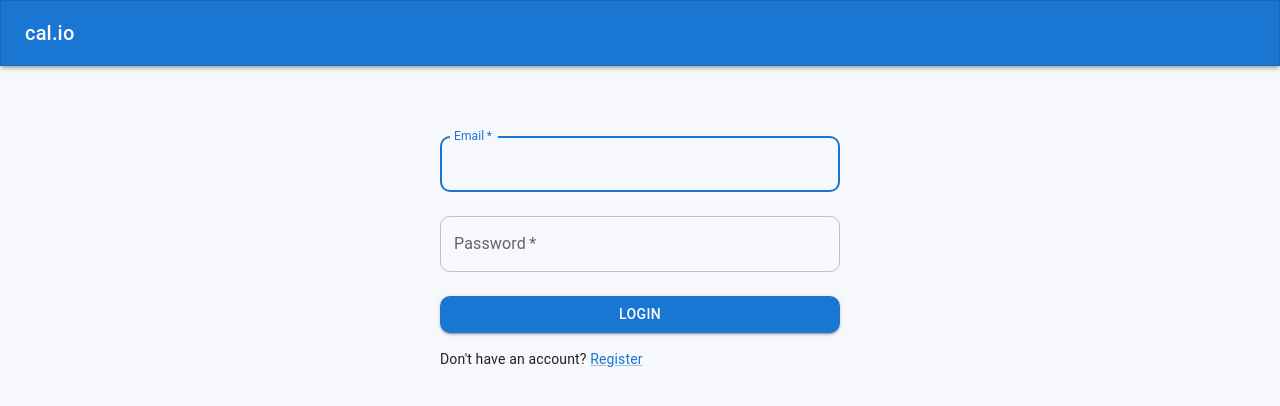
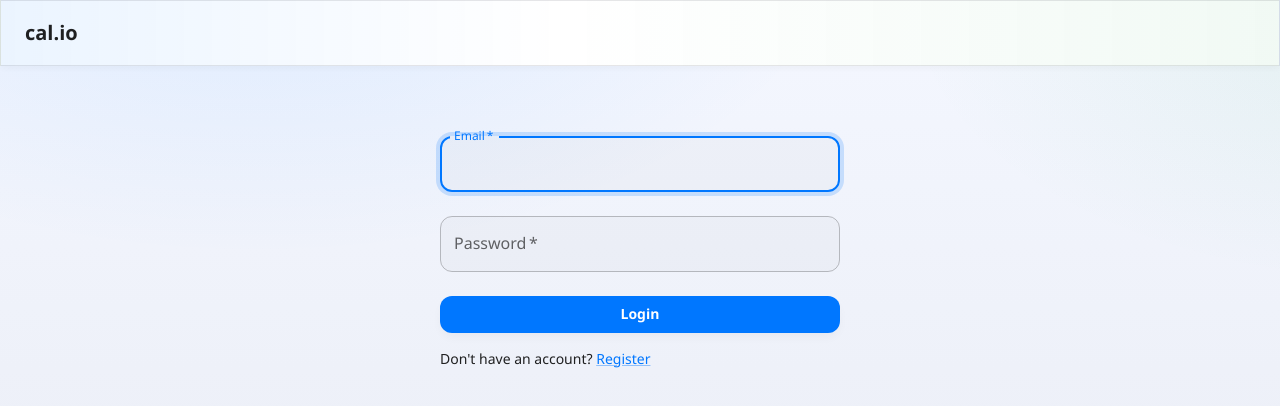
Before and after one commit to MChartier/calibrate-health, a React (Vite) app in the folder frontend/: page /login in a window 1280 px wide. Shown: the top 406 px of the page. Built offline with nearby package versions, Linux system fonts and the light colour scheme; no server answers.

Commit message:
Implementation of athletic data theme

```diff
--- a/frontend/src/components/Layout.tsx
+++ b/frontend/src/components/Layout.tsx
@@ -23,7 +23,7 @@ import ListAltIcon from '@mui/icons-material/ListAlt';
 import ShowChartIcon from '@mui/icons-material/ShowChart';
 import SettingsIcon from '@mui/icons-material/Settings';
 import LogoutIcon from '@mui/icons-material/Logout';
-import { useTheme } from '@mui/material/styles';
+import { alpha, useTheme } from '@mui/material/styles';
 import { useAuth } from '../context/useAuth';
 
 const drawerWidth = 240;
@@ -129,7 +129,7 @@ const Layout: React.FC = () => {
     const navigationValue = getActiveNavigationValue(location.pathname);
 
     return (
-        <Box sx={{ display: 'flex' }}>
+        <Box sx={{ display: 'flex', minHeight: '100vh', width: '100%' }}>
             <AppBar position="fixed" sx={{ zIndex: (t) => t.zIndex.drawer + 1 }}>
                 <Toolbar>
                     <Box sx={{ display: 'flex', alignItems: 'center', gap: 1 }}>
@@ -145,15 +145,16 @@ const Layout: React.FC = () => {
                             <Box
                                 component="span"
                                 sx={{
-                                    border: '1px solid rgba(255, 255, 255, 0.5)',
-                                    borderRadius: 1,
+                                    border: (t) => `1px solid ${alpha(t.palette.text.primary, t.palette.mode === 'dark' ? 0.22 : 0.18)}`,
+                                    borderRadius: 999,
                                     px: 1,
                                     py: 0.25,
                                     fontSize: '0.7rem',
-                                    fontWeight: 600,
+                                    fontWeight: 800,
                                     lineHeight: 1,
-                                    backgroundColor: 'rgba(255, 255, 255, 0.12)',
-                                    letterSpacing: '0.04em'
+                                    backgroundColor: (t) => alpha(t.palette.primary.main, t.palette.mode === 'dark' ? 0.18 : 0.12),
+                                    letterSpacing: '0.06em',
+                                    textTransform: 'uppercase'
                                 }}
                             >
                                 {worktreeBadgeLabel}
@@ -175,9 +176,9 @@ const Layout: React.FC = () => {
                                     sx={{
                                         width: 32,
                                         height: 32,
-                                        bgcolor: 'rgba(255, 255, 255, 0.2)',
-                                        color: 'inherit',
-                                        fontWeight: 700
+                                        bgcolor: (t) => alpha(t.palette.primary.main, t.palette.mode === 'dark' ? 0.18 : 0.12),
+                                        color: 'text.primary',
+                                        fontWeight: 900
                                     }}
                                 >
                                     {getAvatarLabel(user?.email)}
--- a/frontend/src/theme.ts
+++ b/frontend/src/theme.ts
@@ -1,20 +1,35 @@
 import type { PaletteMode } from '@mui/material';
-import { createTheme } from '@mui/material/styles';
+import { alpha, createTheme, darken } from '@mui/material/styles';
+import type { Theme } from '@mui/material/styles';
 
 const worktreeColor = import.meta.env.VITE_WORKTREE_COLOR?.trim();
 const isMainWorktree = import.meta.env.VITE_WORKTREE_IS_MAIN === 'true';
 const appBarColor = !isMainWorktree && worktreeColor ? worktreeColor : undefined;
-const appBarOverrides = appBarColor
-    ? {
-          MuiAppBar: {
-              styleOverrides: {
-                  root: {
-                      backgroundColor: appBarColor
-                  }
-              }
-          }
-      }
-    : {};
+
+type ShadowRampOptions = {
+    /** Base RGB hex used to tint shadows. */
+    shadowColor: string;
+    /** Multiplier controlling how quickly shadows get heavier. */
+    intensity: number;
+};
+
+/**
+ * Build a deterministic shadow ramp so the app has a coherent elevation system.
+ *
+ * MUI expects exactly 25 entries (elevation 0..24).
+ */
+function buildShadowRamp({ shadowColor, intensity }: ShadowRampOptions): Theme['shadows'] {
+    const shadows: string[] = [];
+    shadows.push('none');
+    for (let i = 1; i < 25; i += 1) {
+        const y = Math.round(i * 0.9);
+        const blur = Math.round(i * 2.2);
+        const spread = Math.round(i * -0.4);
+        const a = Math.min(0.32, 0.02 + (i / 24) * 0.18) * intensity;
+        shadows.push(`0 ${y}px ${blur}px ${spread}px ${alpha(shadowColor, a)}`);
+    }
+    return shadows as Theme['shadows'];
+}
 
 /**
  * Create the application MUI theme for the given palette mode.
@@ -31,42 +46,169 @@ export function createAppTheme(mode: PaletteMode) {
         palette: {
             mode,
             primary: {
-                main: isDark ? '#90caf9' : '#1976d2'
+                main: isDark ? '#2DE2E6' : '#0077FF'
             },
             secondary: {
-                main: isDark ? '#f48fb1' : '#dc004e'
+                main: isDark ? '#A3FF12' : '#16A34A'
             },
             background: {
-                default: isDark ? '#0b1220' : '#f7f8fb',
-                paper: isDark ? '#0f172a' : '#ffffff'
-            }
+                default: isDark ? '#070A10' : '#F4F7FF',
+                paper: isDark ? '#0B1020' : '#FFFFFF'
+            },
+            divider: alpha(isDark ? '#FFFFFF' : '#0B1020', isDark ? 0.16 : 0.1)
         },
         shape: {
-            borderRadius: 10
+            borderRadius: 14
+        },
+        shadows: buildShadowRamp({ shadowColor: '#000000', intensity: isDark ? 0.9 : 0.8 }),
+        typography: {
+            fontFamily: '"DIN Alternate", "Avenir Next", Avenir, "Segoe UI Variable", "Segoe UI", sans-serif',
+            h1: { fontWeight: 800, letterSpacing: '-0.03em' },
+            h2: { fontWeight: 800, letterSpacing: '-0.025em' },
+            h3: { fontWeight: 800, letterSpacing: '-0.02em' },
+            h4: { fontWeight: 800, letterSpacing: '-0.015em' },
+            h5: { fontWeight: 800 },
+            h6: { fontWeight: 800 },
+            button: { textTransform: 'none', fontWeight: 800 }
         },
         components: {
-            ...appBarOverrides,
+            MuiCssBaseline: {
+                styleOverrides: (theme) => {
+                    const accentA = alpha(theme.palette.primary.main, theme.palette.mode === 'dark' ? 0.14 : 0.1);
+                    const accentB = alpha(theme.palette.secondary.main, theme.palette.mode === 'dark' ? 0.12 : 0.08);
+                    const bottom = darken(theme.palette.background.default, theme.palette.mode === 'dark' ? 0.18 : 0.05);
+
+                    return {
+                        html: {
+                            height: '100%'
+                        },
+                        body: {
+                            minHeight: '100vh',
+                            // Digital-feeling "glow" instead of a physical grid/paper texture.
+                            backgroundImage: `radial-gradient(1000px 560px at 20% -10%, ${accentA}, transparent 60%),
+                                radial-gradient(920px 520px at 110% 0%, ${accentB}, transparent 55%),
+                                linear-gradient(180deg, ${theme.palette.background.default}, ${bottom})`
+                        },
+                        '#root': {
+                            minHeight: '100vh'
+                        }
+                    };
+                }
+            },
+            MuiTypography: {
+                styleOverrides: {
+                    root: {
+                        fontVariantNumeric: 'tabular-nums'
+                    }
+                }
+            },
+            MuiAppBar: {
+                styleOverrides: {
+                    root: ({ theme }) => {
+                        const gradient =
+                            theme.palette.mode === 'dark'
+                                ? `linear-gradient(90deg, ${alpha(theme.palette.primary.main, 0.16)}, transparent 44%, ${alpha(
+                                    theme.palette.secondary.main,
+                                    0.12
+                                )})`
+                                : `linear-gradient(90deg, ${alpha(theme.palette.primary.main, 0.08)}, transparent 44%, ${alpha(
+                                    theme.palette.secondary.main,
+                                    0.06
+                                )})`;
+
+                        return {
+                            backgroundColor: appBarColor ?? theme.palette.background.paper,
+                            color: appBarColor ? theme.palette.getContrastText(appBarColor) : theme.palette.text.primary,
+                            borderBottom: `1px solid ${theme.palette.divider}`,
+                            backgroundImage: appBarColor ? 'none' : gradient
+                        };
+                    }
+                }
+            },
             MuiPaper: {
                 defaultProps: {
-                    elevation: 2
+                    elevation: 0
                 },
                 styleOverrides: {
                     root: ({ theme }) => ({
                         border: `1px solid ${theme.palette.divider}`,
                         backgroundImage: 'none',
-                        boxShadow: theme.shadows[3]
+                        boxShadow: theme.palette.mode === 'dark' ? theme.shadows[6] : theme.shadows[3]
                     })
                 }
             },
             MuiCard: {
                 defaultProps: {
-                    elevation: 2
+                    elevation: 0
                 },
                 styleOverrides: {
                     root: ({ theme }) => ({
                         border: `1px solid ${theme.palette.divider}`,
                         backgroundImage: 'none',
-                        boxShadow: theme.shadows[3]
+                        boxShadow: theme.palette.mode === 'dark' ? theme.shadows[6] : theme.shadows[3]
+                    })
+                }
+            },
+            MuiButton: {
+                styleOverrides: {
+                    root: ({ theme }) => ({
+                        borderRadius: 12,
+                        transition: 'transform 120ms ease, box-shadow 120ms ease',
+                        '&:active': { transform: 'translateY(1px)' },
+                        '&.Mui-focusVisible': {
+                            boxShadow: `0 0 0 4px ${alpha(theme.palette.primary.main, 0.22)}`
+                        }
+                    }),
+                    contained: ({ theme }) => ({
+                        boxShadow: theme.shadows[5]
+                    })
+                }
+            },
+            MuiOutlinedInput: {
+                styleOverrides: {
+                    root: ({ theme }) => ({
+                        borderRadius: 12,
+                        backgroundColor: alpha(theme.palette.text.primary, theme.palette.mode === 'dark' ? 0.04 : 0.02),
+                        '&.Mui-focused .MuiOutlinedInput-notchedOutline': {
+                            borderColor: theme.palette.primary.main,
+                            boxShadow: `0 0 0 4px ${alpha(theme.palette.primary.main, 0.18)}`
+                        }
+                    })
+                }
+            },
+            MuiBottomNavigation: {
+                styleOverrides: {
+                    root: () => ({
+                        height: 64,
+                        borderRadius: 0,
+                        backgroundColor: 'transparent'
+                    })
+                }
+            },
+            MuiBottomNavigationAction: {
+                styleOverrides: {
+                    root: ({ theme }) => ({
+                        minWidth: 0,
+                        maxWidth: 'none',
+                        position: 'relative',
+                        paddingTop: theme.spacing(1),
+                        paddingBottom: theme.spacing(1.25),
+                        '&.Mui-selected': {
+                            color: theme.palette.primary.main
+                        },
+                        '&.Mui-selected .MuiBottomNavigationAction-label': {
+                            fontWeight: 800
+                        },
+                        '&.Mui-selected::after': {
+                            content: '""',
+                            position: 'absolute',
+                            top: 0,
+                            left: '18%',
+                            right: '18%',
+                            height: 3,
+                            borderRadius: 3,
+                            backgroundColor: theme.palette.primary.main
+                        }
                     })
                 }
             }
```
